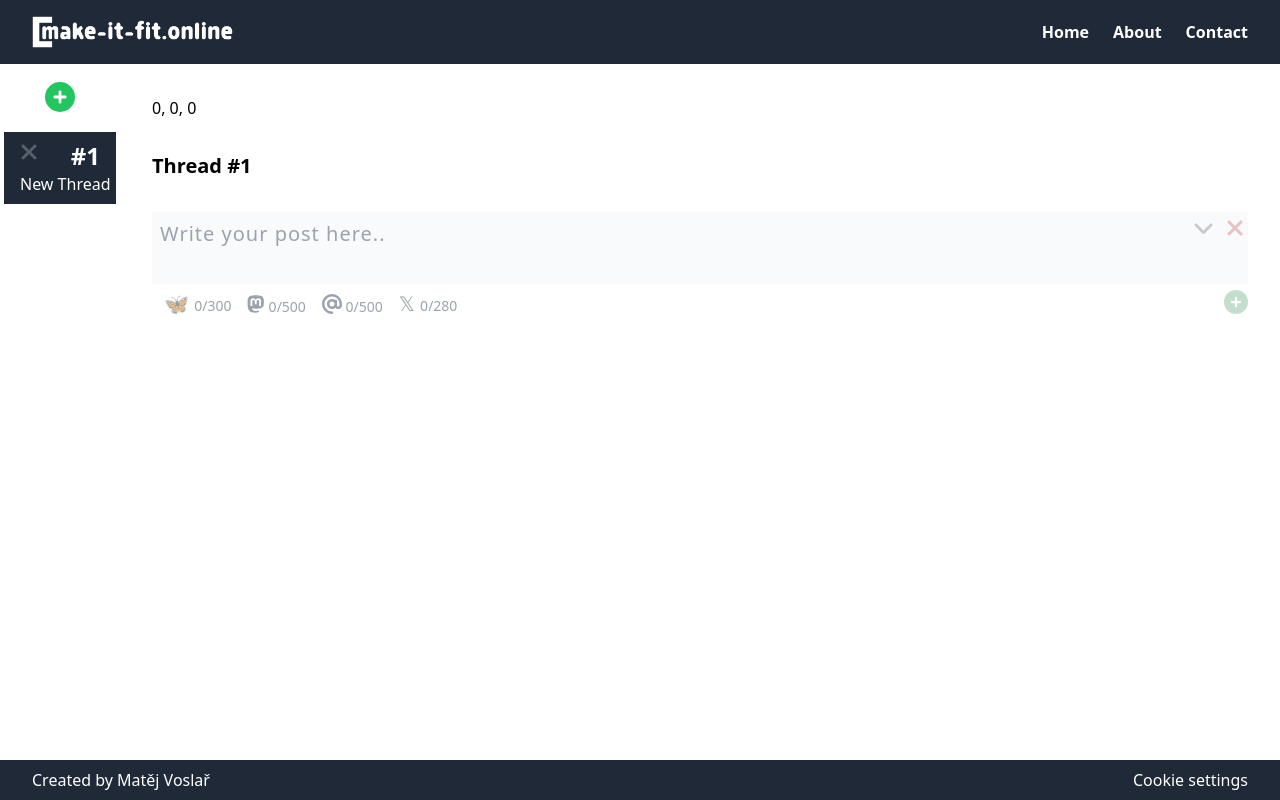
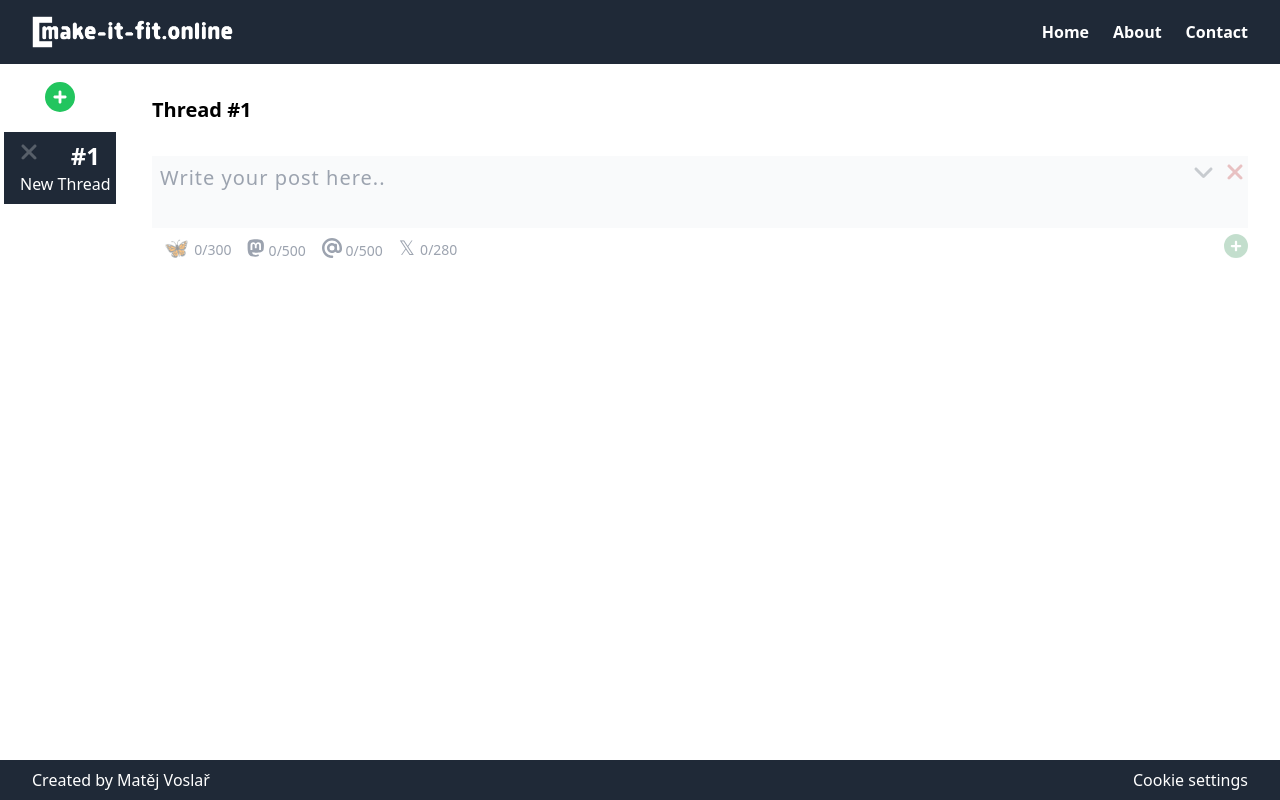
Before and after one commit to msamyel/makeitfit, a React (Vite) app: page / in a window 1280 px wide. Built offline with nearby package versions, Linux system fonts and the light colour scheme.

Commit message:
remove debug display

```diff
--- a/src/components/InputAreaArray.tsx
+++ b/src/components/InputAreaArray.tsx
@@ -1,4 +1,4 @@
-import { useEffect, useState, useMemo, MouseEvent, ChangeEvent } from "react";
+import { useEffect, useState, MouseEvent, ChangeEvent } from "react";
 import InputArea from "./InputArea";
 import EmojiPicker from "emoji-picker-react";
 import { EmojiClickData } from "emoji-picker-react";
@@ -164,10 +164,6 @@ const InputAreaArray = ({ threadId }: InputAreaArrayProps) => {
                     open={emojiPickerVisible}
                 />
             </div>
-            <p>
-                {textAreaSelection.focusedAreaId}, {textAreaSelection.start},{" "}
-                {textAreaSelection.end}
-            </p>
             <h2 className="font-bold text-xl">Thread #{threadId}</h2>
             {inputArray.map((input, index) => (
                 <InputArea
```
